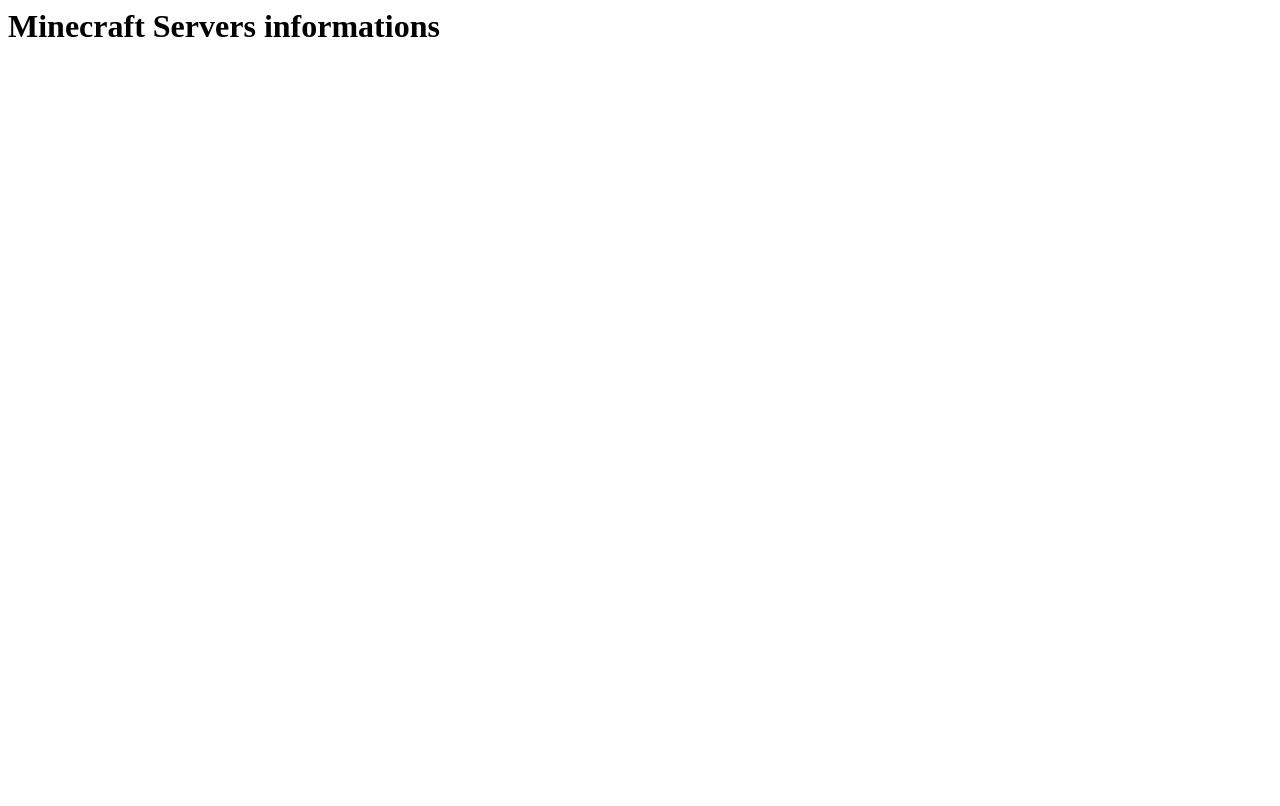
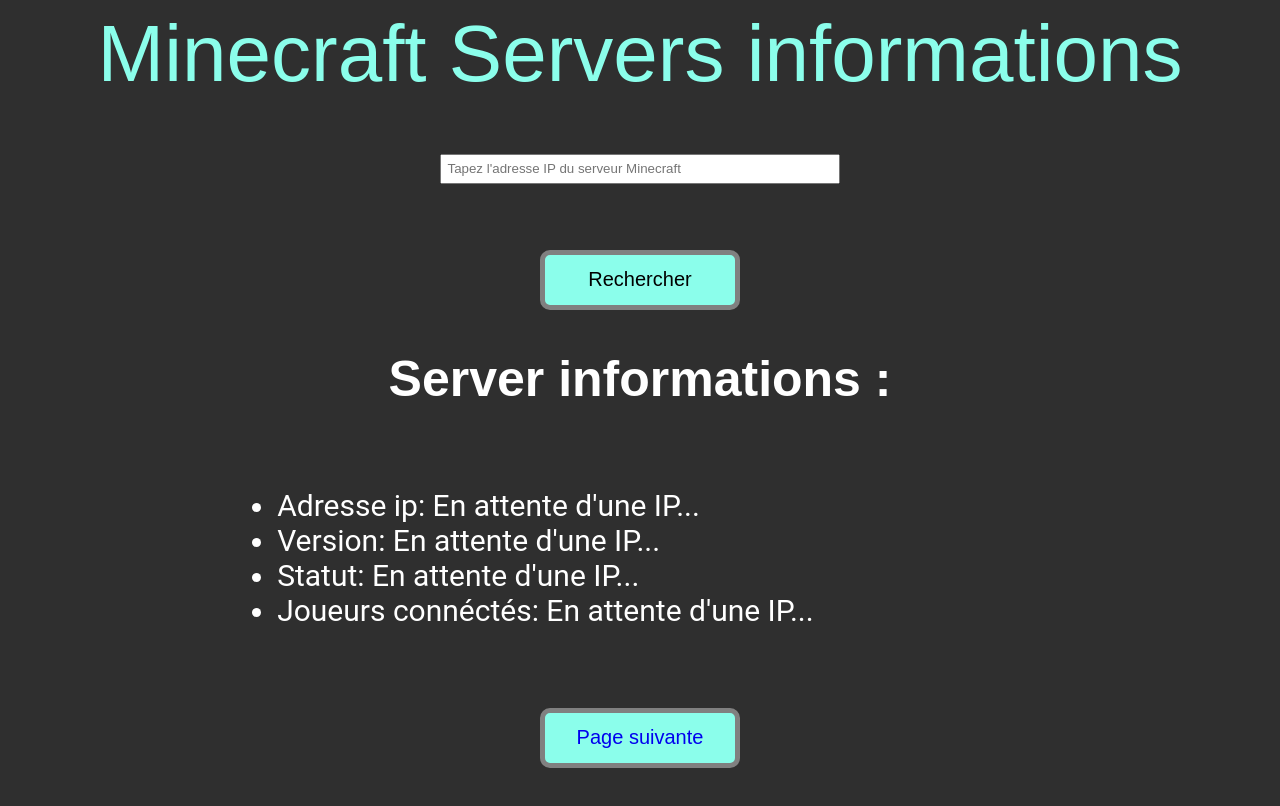
Before and after one commit to Bubble0605/mc-servers-infos, a plain HTML site: page index.html in a window 1280 px wide. Drawn offline with Linux system fonts and the light colour scheme; a web font is replaced by a local one.

Commit message:
Update index.html

```diff
--- a/index.html
+++ b/index.html
@@ -3,9 +3,101 @@
 	<title>MC servers info</title>
 
     <meta charset="UTF-8">
+	<link href="./style.css" rel="stylesheet"/>
+	<link rel="preconnect" href="https://fonts.googleapis.com">
+	<link rel="preconnect" href="https://fonts.gstatic.com" crossorigin>
+	<link href="https://fonts.googleapis.com/css2?family=Tilt+Neon&display=swap" rel="stylesheet">
+	<script src="./js.js" defer></script>
 
 </head>
 	<body>
 		<h1 id="h1"> Minecraft Servers informations</h1>
+			<form>
+				<input type="text" id="ipsearch" name="ipsearch" placeholder=" Tapez l'adresse IP du serveur Minecraft" required>
+
+
+
+			</form>
+
+		<div class="center button-container">
+			<button id="buttonSearch" class="titi" >
+
+				Rechercher
+
+
+			</button>
+		</div>
+
+
+
+		<h3>Server informations :</h3>
+
+		<div class="flex-container">
+			<div id="list" class="flex-item">
+				<ul>
+					<li>
+						<div>
+							<span class="white">
+								Adresse ip:
+							</span>
+							<span id="name" class="white">
+								En attente d'une IP...
+							</span>
+						</div>
+
+					<li>
+						<div>
+							<span class="white">
+								Version:
+							</span>
+							<span id="version" class="white">
+								En attente d'une IP...
+							</span>
+						</div>
+
+					</li>
+					</li>
+					<li>
+						<span class="white">
+							Statut:
+						</span>
+						<span id="online" class="white">
+							En attente d'une IP...
+						</span>
+					</li>
+					<li>
+						<div>
+
+							<span class="white">
+							Joueurs connéctés:
+							</span>
+
+
+							<span id="jcnt" class="white">
+							En attente d'une IP...
+							</span>
+						</div>
+					</li>
+				</ul>
+			</div>
+
+			<div class="flex-item">
+				<img id="icon"></img>
+			</div>
+		</div>
+
+
+		<div class="center button-container">
+			<button id="button1" class="titi">
+
+				<a href= "./SITEp2.html">
+				Page suivante
+
+				</a>
+			</button>
+		</div>
+
+
+
 	</body>
 </html>
```
